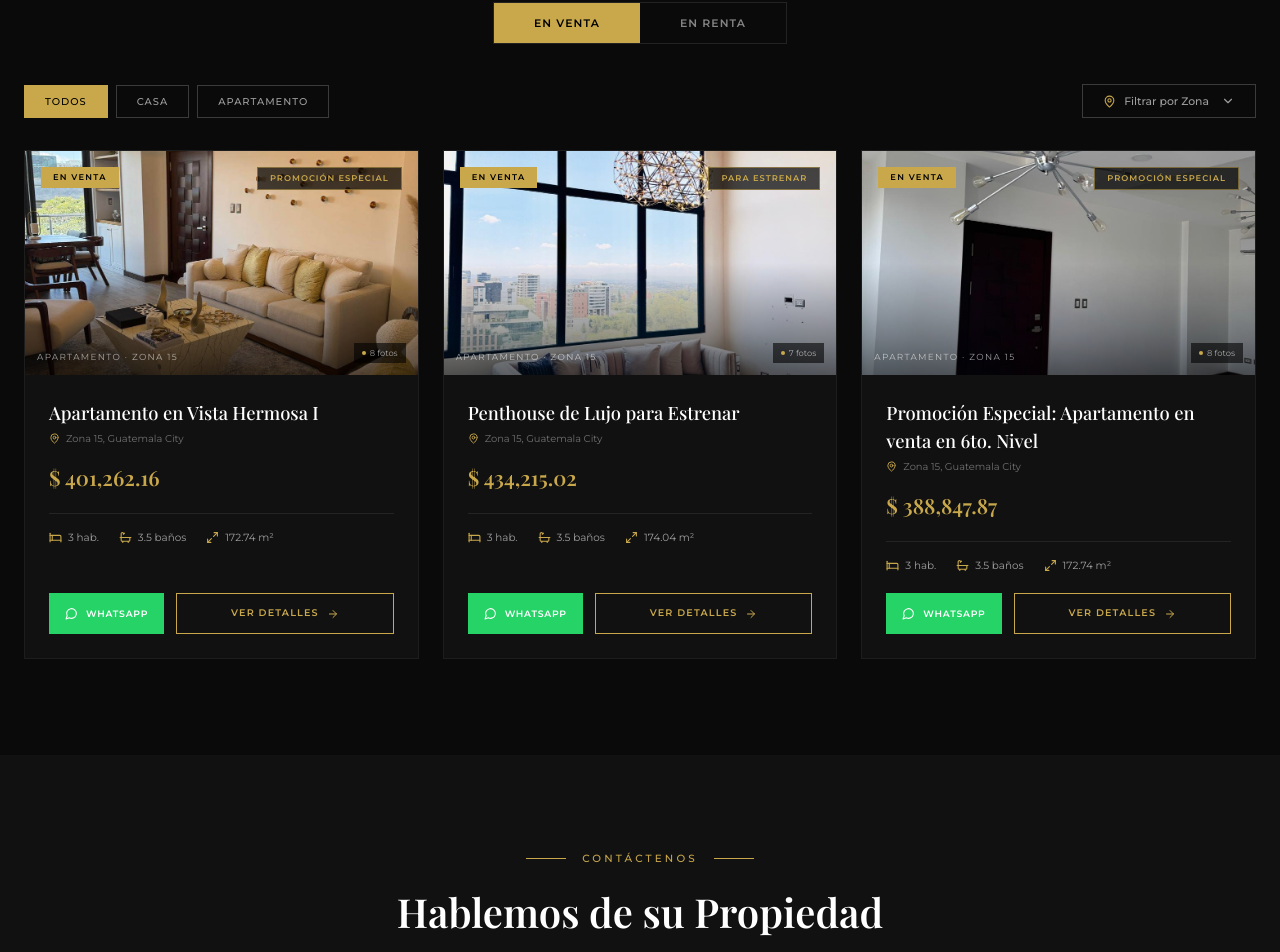
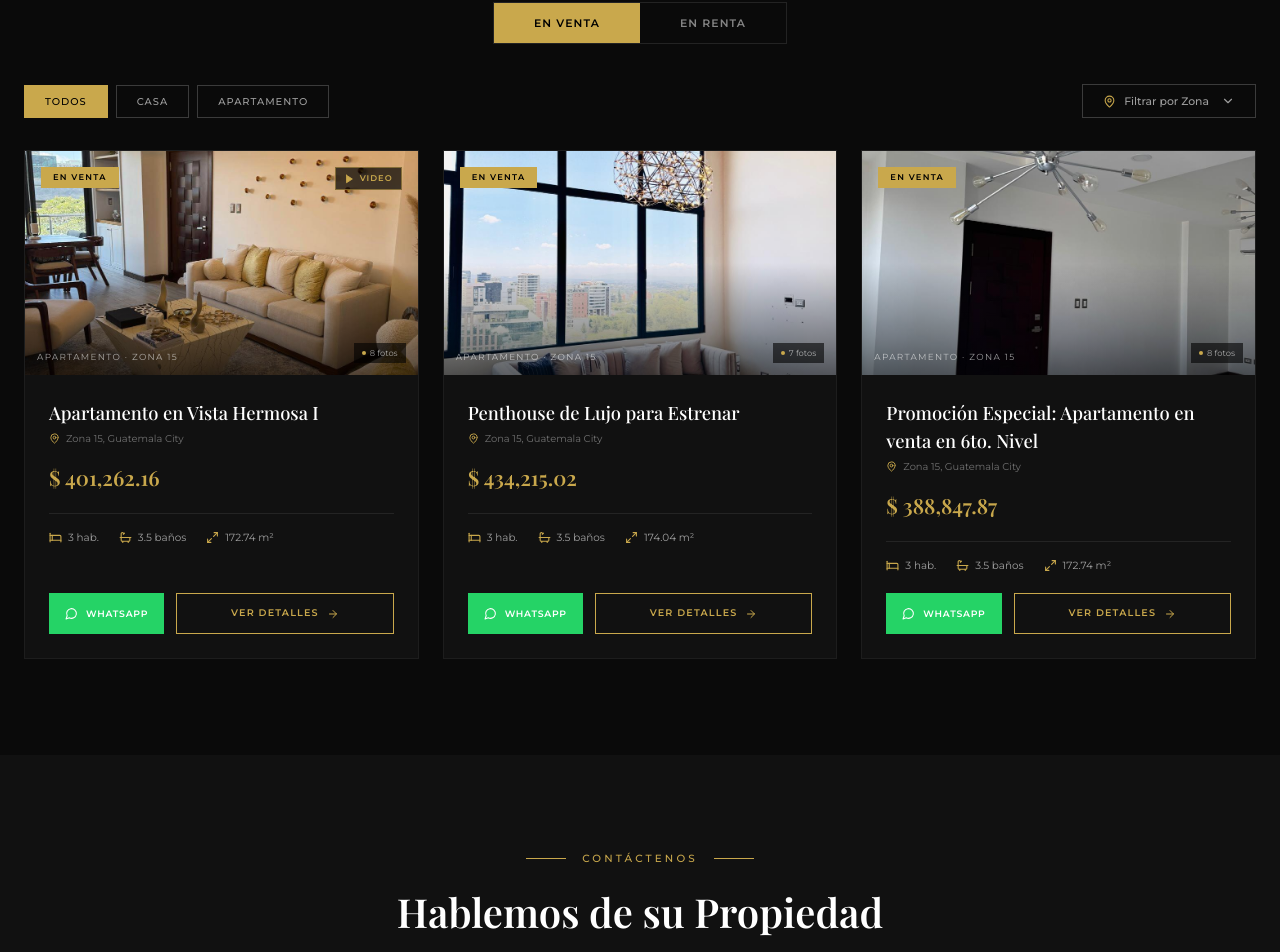
Before and after one commit to lpmunoz99/prestige-house-web, a React (Vite) app: page / in a window 1280 px wide. Shown: the part 2321-3273 px from the top of the page. Built offline with nearby package versions, Linux system fonts and the light colour scheme; a web font is replaced by a local one.

Commit message:
agregar video

```diff
--- a/src/app/components/Properties.tsx
+++ b/src/app/components/Properties.tsx
@@ -1,7 +1,7 @@
 import { useState, useMemo } from "react";
 import { useNavigate } from "react-router";
-import { Bed, Bath, Maximize2, MapPin, ChevronDown, MessageCircle, ArrowRight } from "lucide-react";
 import { properties, buildWhatsAppUrl, VENTA_ZONAS, RENTA_ZONAS, type ListingType, type Property } from "../data/properties";
+import { Bed, Bath, Maximize2, MapPin, ChevronDown, MessageCircle, ArrowRight, Play } from "lucide-react";
 
 export function Properties() {
   const [activeTab, setActiveTab] = useState<ListingType>("venta");
@@ -184,17 +184,39 @@ function PropertyCard({
   onDetail: () => void;
 }) {
   const isRenta = property.listingType === "renta";
+  const [isHovered, setIsHovered] = useState(false); // Estado para controlar el hover
 
   return (
-    <div className="group relative bg-[#111111] border border-white/5 hover:border-[#C9A84C]/30 transition-all duration-500 flex flex-col">
+    <div
+      onMouseEnter={() => setIsHovered(true)}
+      onMouseLeave={() => setIsHovered(false)}
+      className="group relative bg-[#111111] border border-white/5 hover:border-[#C9A84C]/30 transition-all duration-500 flex flex-col"
+    >
 
-      {/* Image */}
+      {/* Image / Video Container */}
       <div className="relative overflow-hidden h-56 cursor-pointer" onClick={onDetail}>
-        <img
-          src={property.images[0]}
-          alt={property.title}
-          className="w-full h-full object-cover transition-transform duration-700 group-hover:scale-105"
-        />
+
+        {/* Renderizado condicional: Video o Imagen */}
+        {property.video && isHovered ? (
+          <video
+            autoPlay
+            muted
+            loop
+            playsInline
+            className="w-full h-full object-cover transition-transform duration-700 scale-105"
+            poster={property.images[0]}
+          >
+            <source src={property.video.webm} type="video/webm" />
+            <source src={property.video.mp4} type="video/mp4" />
+          </video>
+        ) : (
+          <img
+            src={property.images[0]}
+            alt={property.title}
+            className="w-full h-full object-cover transition-transform duration-700 group-hover:scale-105"
+          />
+        )}
+
         <div className="absolute inset-0 bg-gradient-to-t from-black/60 via-transparent to-transparent" />
 
         {/* Listing type badge */}
@@ -205,12 +227,13 @@ function PropertyCard({
           </p>
         </div>
 
-        {/* Tag badge */}
-        {property.tag && (
-          <div className="absolute top-4 right-4 bg-black/70 border border-[#C9A84C]/50 px-3 py-1">
+        {/* Video Badge (Solo si tiene video) */}
+        {property.video && (
+          <div className="absolute top-4 right-4 bg-black/70 border border-[#C9A84C]/50 px-2 py-1 flex items-center gap-1.5">
+            <Play size={10} className="fill-[#C9A84C] text-[#C9A84C]" />
             <p className="text-[#C9A84C]"
               style={{ fontFamily: "Montserrat, sans-serif", fontSize: "0.52rem", fontWeight: 600, letterSpacing: "0.12em", textTransform: "uppercase" }}>
-              {property.tag}
+              Video
             </p>
           </div>
         )}
--- a/src/app/data/properties.ts
+++ b/src/app/data/properties.ts
@@ -12,6 +12,10 @@ export interface Property {
   baths: number;
   area: number;
   images: string[];
+  video?: {
+    webm: string;
+    mp4: string;
+  };
   tag?: string;
   description: string;
   features: string[];
@@ -56,6 +60,10 @@ export const properties: Property[] = [
       `${BASE_PATH}/apt-901/apt-901_5.jpeg`, `${BASE_PATH}/apt-901/apt-901_6.jpeg`,
       `${BASE_PATH}/apt-901/apt-901_7.jpeg`, `${BASE_PATH}/apt-901/apt-901_8.jpeg`,
     ],
+    video: {
+      webm: `${BASE_PATH}/apt-901/alvento_final.webm`,
+      mp4: `${BASE_PATH}/apt-901/alvento_final.mp4`,
+    },
   },
   // --- PROPIEDAD 2: PENTHOUSE ---
   {
```
Also changed, not shown: 2 other files (tests, documents, lock files or other folders).
